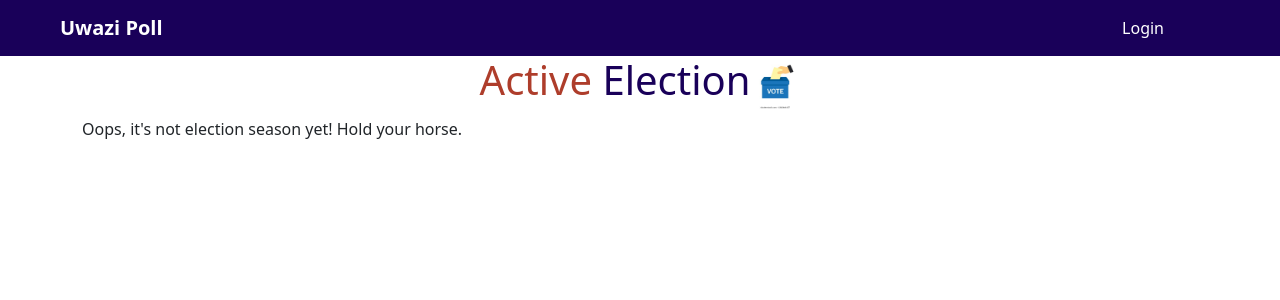
After one commit to githaefrancis/uwazi-poll, a Flask app: page /home in a window 1280 px wide. The commit adds this page. Shown: the top 300 px of the page. Run offline with Flask 2, Linux system fonts and the light colour scheme; data that the repository does not hold is empty; some libraries are stand-ins or nearby versions.

Commit message:
display elections

```diff
--- a/app/main/views.py
+++ b/app/main/views.py
@@ -4,6 +4,8 @@ from app.models import User
 from . import main
 from werkzeug.utils import secure_filename
 import os
+from ..request import get_elections, get_posts_count_for_all_elections
+
 
 ALLOWED_EXTENSIONS={'png','jpg','jpeg','gif'}
 
@@ -15,6 +17,17 @@ def index():
 @main.route('/student')
 def student():
   return render_template('main/student.html',title='Student')
+
+@main.route('/home')
+def home():
+  election_list=get_elections()
+  post_count=get_posts_count_for_all_elections()
+  return render_template('main/home.html',election_list=election_list,post_count=post_count)
+
+main.route('/election/<id>/vote')
+def vote():
+  return render_template('main/vote.html')
+
 
 def allowed_file(filename):
     return '.' in filename and \
--- a/app/request.py
+++ b/app/request.py
@@ -7,13 +7,16 @@ from .models import User,Role,Election,Post,Candidate,Vote
 def get_elections():
   electionslist=Election.query.all()
   print(electionslist)
-  return
+  return electionslist
 
 def get_single_election(id):
   return Election.query.filter_by(id=id).first()
 
 def get_posts_per_election(id):
   return Post.query.filter_by(election_id=id).all()
+
+def get_posts_count_per_election(id):
+  return len(get_posts_per_election(id))
 
 def get_single_post(id):
   return Post.query.filter_by(id=id).first()
@@ -40,6 +43,20 @@ def get_votes_for_candidate_count_per_post(id):
     votes_dict[candidate.id]=vote_count
 
   return votes_dict
+
+def get_posts_count_for_all_elections():
+  '''
+  method to fetch post count for elections
+  '''
+  posts_dict={}
+  elections=Election.query.all()
+  for election in elections:
+    post_count=len(Post.query.filter_by(election_id=election.id).all())
+    posts_dict[election.id]=post_count
+
+  return posts_dict
+
+
 
 def vote_for_candidate(voter_id,post_id,candidate_id):
   '''
--- a/app/static/css/auth/index.css
+++ b/app/static/css/auth/index.css
@@ -13,3 +13,13 @@
   background-color: #AE3D2B;
   color:white;
 }
+
+
+#act{
+  color: #AE3D2B;
+  font-weight: 400;
+}
+#election{
+  color: #190059;
+  font-weight: 400;
+  }
--- a/app/templates/auth/base.html
+++ b/app/templates/auth/base.html
@@ -6,6 +6,8 @@
   <meta name="viewport" content="width=device-width, initial-scale=1.0">
   <title>Login</title>
   <link href="https://cdn.jsdelivr.net/npm/bootstrap@5.1.3/dist/css/bootstrap.min.css" rel="stylesheet" integrity="sha384-1BmE4kWBq78iYhFldvKuhfTAU6auU8tT94WrHftjDbrCEXSU1oBoqyl2QvZ6jIW3" crossorigin="anonymous">
+
+
   <link rel="stylesheet" href="{{url_for('static',filename='css/auth/index.css')}}">
   <script src="https://cdn.jsdelivr.net/npm/bootstrap@5.1.3/dist/js/bootstrap.bundle.min.js" integrity="sha384-ka7Sk0Gln4gmtz2MlQnikT1wXgYsOg+OMhuP+IlRH9sENBO0LRn5q+8nbTov4+1p" crossorigin="anonymous"></script>
 
--- /dev/null
+++ b/app/templates/main/home.html
@@ -0,0 +1,15 @@
+{% extends 'auth/base.html' %}
+{% import 'main/macros.html' as macro %}
+{% block nav %}
+{% include 'auth/navbar.html' %}
+{% endblock %}
+{% block content %}
+
+<div class="container">
+  <h1 class="text-center"><span id="act">Active</span>&nbsp<span id="election">Election</span><img src="../static/asset-images/hand-voting-ballot-box-icon-260nw-1342666157.jpg" style="height: 50px; width:50px;"></h1>
+
+
+{{macro.displayElections(election_list,post_count)}}
+</div>
+
+{% endblock %}
--- /dev/null
+++ b/app/templates/main/macros.html
@@ -0,0 +1,27 @@
+{% macro displayElections(election_list,post_count) %}
+
+{% if election_list %}
+
+{% for election in election_list%}
+<div class="card m-5 shadow border-0">
+
+  <div class="d-flex justify-content-around m-3 p-3">
+    <span>Start Time: {{election.start_time}}</span>
+    <span>End Time: {{election.end_time}}</span></div>
+
+    <div class="d-flex justify-content-around align-items-center m-5 p-3">
+      <span># {{election.id}}</span>
+      <span>Title: {{election.title}}</span>
+
+      <span>Posts: {{post_count[election.id] or 0}} </span>
+      <span><a href="" class="btn btn-secondary">Vote</a></span>
+    </div>
+</div>
+
+{% endfor %}
+{% else %}
+<p>Oops, it's not election season yet! Hold your horse.</p>
+
+
+{%endif%}
+{% endmacro %}
```
